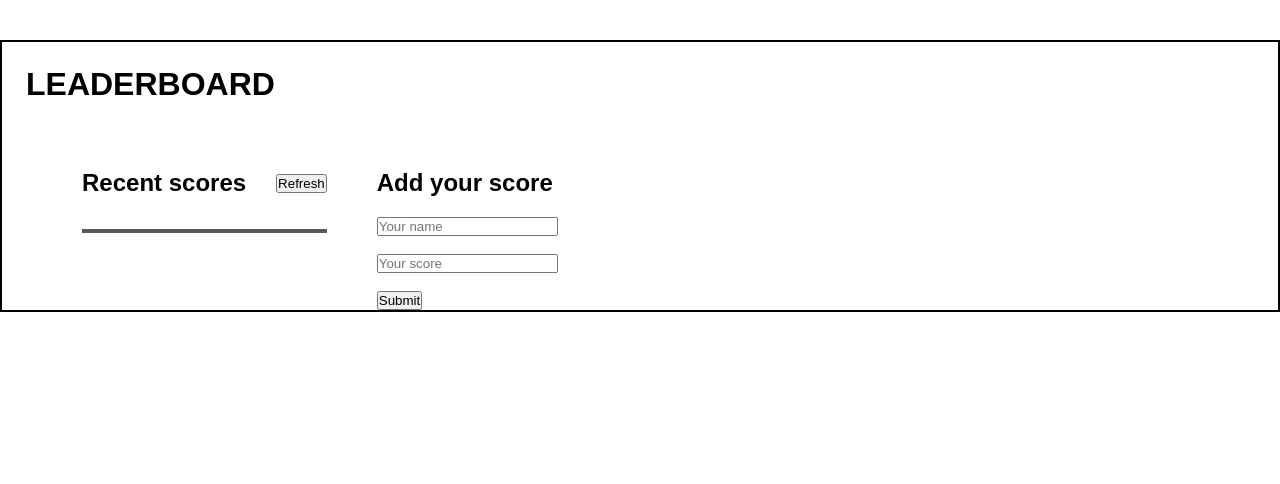
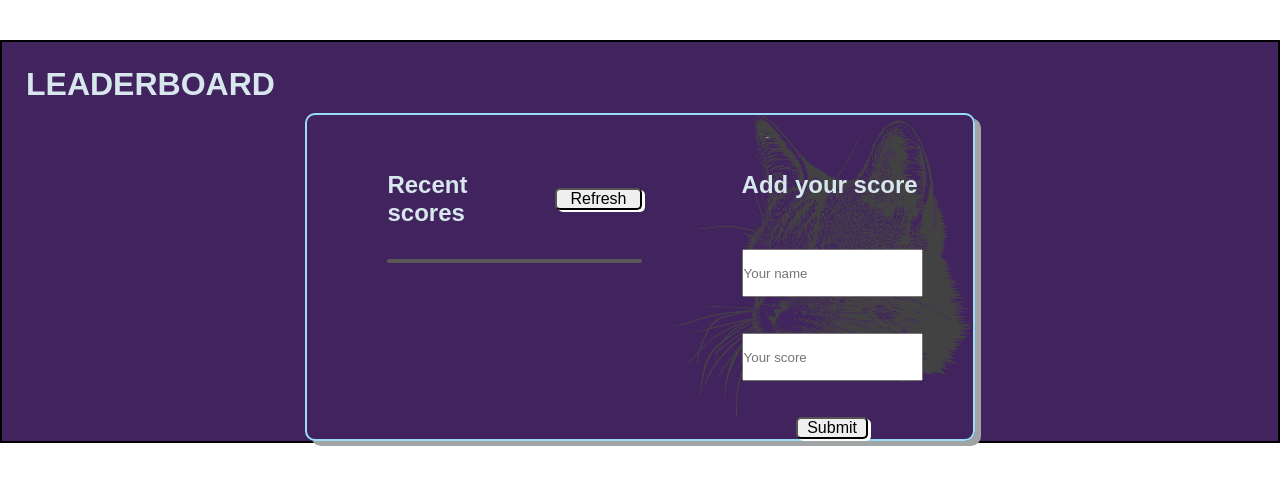
Before and after one commit to digia3d/Leaderboard, a website built with webpack: page src/index.html in a window 1280 px wide. Built offline with nearby package versions, Linux system fonts and the light colour scheme; no server answers.

Commit message:
Add style to Leaderbord of the game 'Fury Cat'¨

```diff
--- a/src/style.css
+++ b/src/style.css
@@ -15,6 +15,8 @@ header {
   margin-left: auto;
   margin-right: auto;
   font-family: 'Montserrat', sans-serif;
+  background-color: rgb(65, 35, 94);
+  color: rgb(215, 231, 237);
 }
 
 .title {
@@ -27,12 +29,19 @@ header {
 
 .content {
   display: flex;
+  background-image: url(../src/img/cat.png);
+  background-repeat: no-repeat;
+  background-size: contain;
+  background-position-y: bottom;
+  background-position-x: right;
   flex-direction: row;
-  align-self: start;
   padding-left: 10vh;
   padding-top: 7vh;
   align-items: flex-start;
-  gap: 50px;
+  gap: 100px;
+  border: 2px solid  rgb(155, 220, 248);
+  box-shadow: 6px 5px rgb(160, 164, 164);
+  border-radius: 10px;
 }
 
 .board-section {
@@ -60,7 +69,10 @@ header {
 }
 
 form {
-  margin-top: 20px;
+  margin-top: 50px;
+  display: flex;
+  flex-direction: column;
+  padding-right: 50px;
 }
 
 .board-table {
@@ -68,6 +80,7 @@ form {
   flex-direction: column;
   border: 2px solid rgb(91, 88, 88);
   margin-top: 4vh;
+  border-radius: 10px;
 }
 
 ul {
@@ -100,7 +113,32 @@ a {
   margin-top: 5vh;
 }
 
-.display-table-list1,
-.display-table-list3 {
-  background-color: gray;
+.display-table-list:nth-child(even) {
+  background: rgb(32, 6, 59);
+  width: 100%;
 }
+
+.listscore {
+  color: aliceblue;
+}
+
+.btn-refresh {
+  cursor: pointer;
+  border-radius: 5px;
+  width: 40%;
+  font-size: 1em;
+  box-shadow: 3px 2px white;
+}
+
+input {
+  height: 6vh;
+}
+
+.btn-submit {
+  cursor: pointer;
+  border-radius: 5px;
+  width: 40%;
+  font-size: 1em;
+  box-shadow: 3px 2px white;
+  align-self: center;
+}
```
Also changed, not shown: README.md, src/img/cat.png (added).
